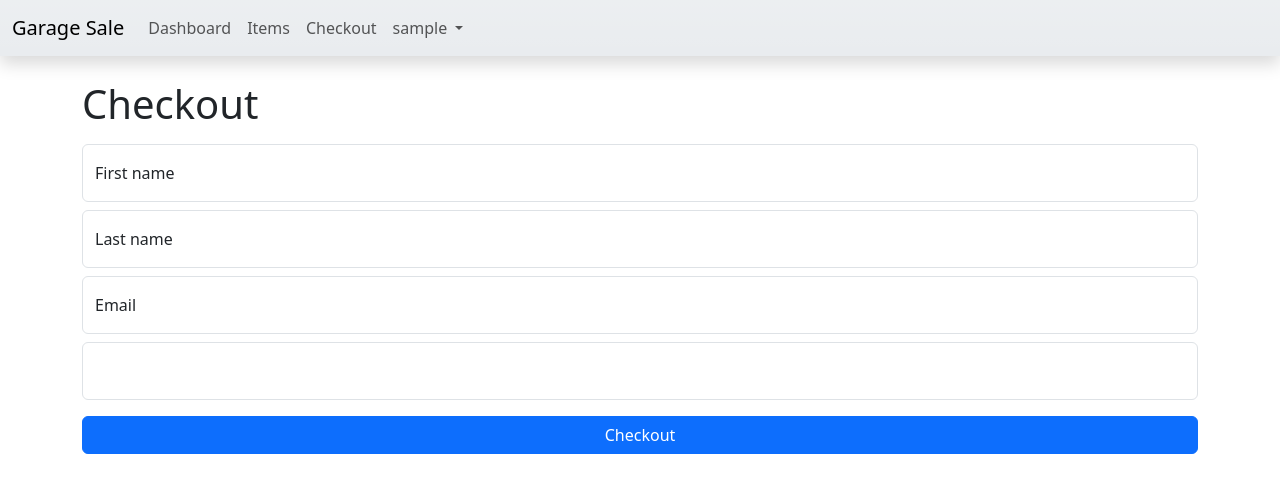
After one commit to raian621/garage-sale, a Django app: page /shop/checkout in a window 1280 px wide. The commit adds this page. Shown: the top 493 px of the page. Run offline with Django 5.2, Linux system fonts and the light colour scheme; the visitor is signed in with stand-in values (Sample User, id 1); parts of the project's set-up code (start-up, migrations or seed data) failed here and were passed over.

Commit message:
started working on checkouts

```diff
--- /dev/null
+++ b/shop/static/shop/scripts/checkout.js
@@ -0,0 +1 @@
+console.log("checkout.js loaded")
--- /dev/null
+++ b/shop/templates/checkout.html
@@ -0,0 +1,30 @@
+{% extends 'shop/base.html' %}
+{% load static %}
+{% block title %}Checkout{% endblock %}
+{% block extra_scripts %}
+<script src="{% static 'shop/scripts/checkout.js' %}" defer></script>
+{% endblock %}
+{% block content %}
+<form method="POST" class="d-flex flex-column gap-2">
+  <h1>Checkout</h1>
+  <div class="form-floating">
+    <input type="text" class="form-control" name="first_name" placeholder="First name">
+    <label for="first_name">First name</label>
+  </div>
+  <div class="form-floating">
+    <input type="text" class="form-control" name="last_name" placeholder="Last name">
+    <label for="last_name">Last name</label>
+  </div>
+  <div class="form-floating">
+    <input type="email" class="form-control" name="email" placeholder="email">
+    <label for="email">Email</label>
+  </div>
+  <div class="form-floating">
+    <input type="text" class="form-control">
+    <label for=""></label>
+  </div>
+  <div id="items">
+  </div>
+  <input type="submit" class="btn btn-primary" value="Checkout">
+</form>
+{% endblock %}
--- a/shop/templates/shop/base.html
+++ b/shop/templates/shop/base.html
@@ -13,7 +13,9 @@
     }
   </style>
   <link href="https://cdn.jsdelivr.net/npm/bootstrap@5.3.3/dist/css/bootstrap.min.css" rel="stylesheet" integrity="sha384-QWTKZyjpPEjISv5WaRU9OFeRpok6YctnYmDr5pNlyT2bRjXh0JMhjY6hW+ALEwIH" crossorigin="anonymous">
+  {% block extra_stylesheets %}{% endblock %}
   <script src="https://cdn.jsdelivr.net/npm/bootstrap@5.3.3/dist/js/bootstrap.bundle.min.js" integrity="sha384-YvpcrYf0tY3lHB60NNkmXc5s9fDVZLESaAA55NDzOxhy9GkcIdslK1eN7N6jIeHz" crossorigin="anonymous"></script>
+  {% block extra_scripts %}{% endblock %}
 </head>
 <body class="bg-slate-500 flex align-center bg-color-red text-2xl">
   {% include 'shop/navbar.html' %}
--- a/shop/urls.py
+++ b/shop/urls.py
@@ -12,4 +12,5 @@ urlpatterns = [
     path(
         "delete/<int:pk>/", views.ItemDeleteView.as_view(), name="item-delete"
     ),
+    path("checkout", views.CheckoutView.as_view(), name="checkout"),
 ]
--- a/shop/views.py
+++ b/shop/views.py
@@ -1,5 +1,5 @@
 from django.views.generic.edit import CreateView, UpdateView, DeleteView
-from django.views.generic.list import ListView
+from django.views.generic.list import ListView, View
 from django.views.generic import DetailView
 from django.core.paginator import Paginator
 from django.contrib.auth.mixins import LoginRequiredMixin
@@ -56,6 +56,14 @@ class ItemDeleteView(LoginRequiredMixin, DeleteView):
     success_url = reverse_lazy("item-index")
 
 
+class CheckoutView(LoginRequiredMixin, View):
+    def get(self, request, *args, **kwargs):
+        return render(request, "checkout.html")
+
+    def post(self, request, *args, **kwargs):
+        pass
+
+
 def shop_index(request):
     items = Item.objects.all()[:10]
     return render(request, "index.html", context={"items": items})
```
